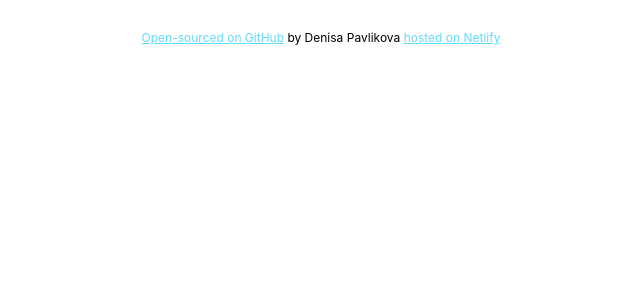
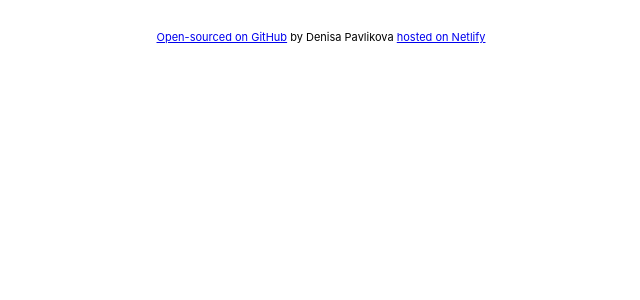
Before and after one commit to Darkneska/weather-react, a React (Create React App) app: page / in a window 1280 px wide. Shown: the top 300 px of the page, without its empty margins (319-959 px from the left). Built offline with nearby package versions, Linux system fonts and the light colour scheme; no server answers.

Commit message:
remove footer

```diff
--- a/src/App.js
+++ b/src/App.js
@@ -2,14 +2,30 @@
 import React from "react";
 import './App.css';
 import Search from "./Search";
-import Footer from "./Footer"
+
 
 export default function App(){
   return (
     <div className="App">
       <div className="container">
         <Search  defaultCity="New York" />
-        <Footer />
+        <footer><a
+        href="https://github.com/Darkneska/weather-react"
+        target="_blank"
+        rel="noreferrer"
+        className="source"
+      >
+        Open-sourced on GitHub
+      </a>{" "}
+      by Denisa Pavlikova{" "}
+      <a
+        href="https://confident-kalam-ccc5df.netlify.app/"
+        target="_blank"
+        rel="noreferrer"
+        className="source"
+      >
+        hosted on Netlify
+      </a></footer>
       </div>
     </div>
   );
--- a/src/Footer.css
+++ /dev/null
@@ -1,13 +0,0 @@
-.link {
-    font-size: 12px;
-    text-align: center;
-    display: block;
-  }
-
-  .source {
-    color: #61dafb;
-  }
-
-  .source:hover {
-    color: grey;
-  }
--- a/src/Footer.js
+++ /dev/null
@@ -1,26 +0,0 @@
-import React from "react";
-import "./Footer.css";
-
-export default function Footer() {
-  return (
-    <small className="link">
-      <a
-        href="https://github.com/Darkneska/weather-react"
-        target="_blank"
-        rel="noreferrer"
-        className="source"
-      >
-        Open-sourced on GitHub
-      </a>{" "}
-      by Denisa Pavlikova{" "}
-      <a
-        href="https://confident-kalam-ccc5df.netlify.app/"
-        target="_blank"
-        rel="noreferrer"
-        className="source"
-      >
-        hosted on Netlify
-      </a>
-    </small>
-  );
-}
```
